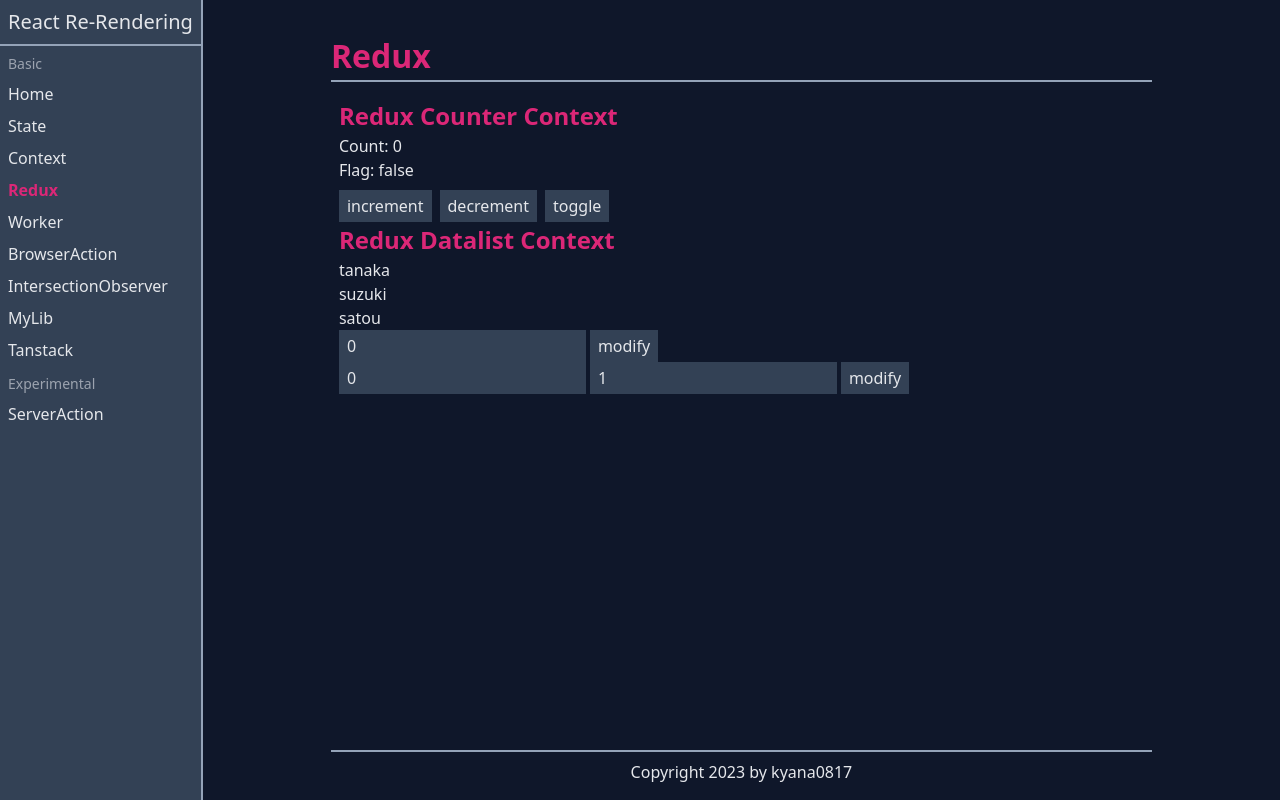
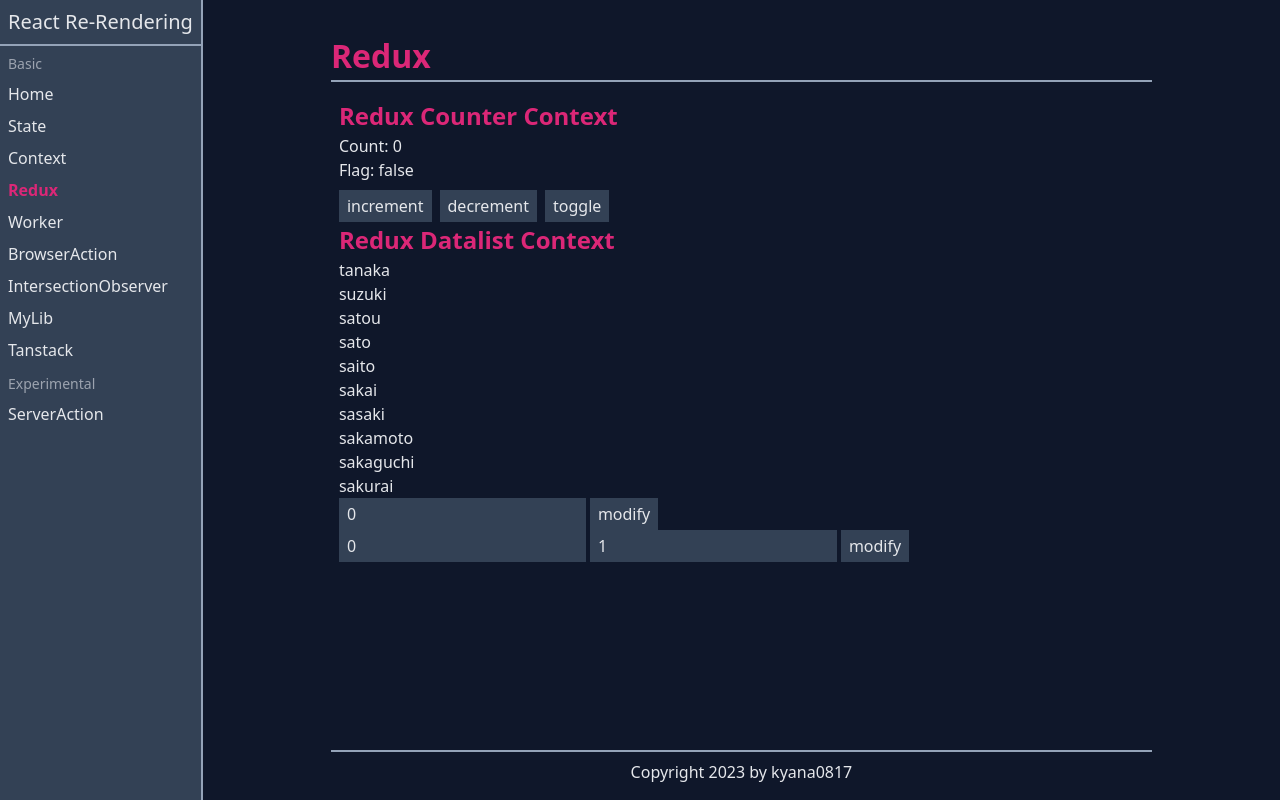
Before and after one commit to kyana0817/react-lab, a React (Vite) app: page /redux in a window 1280 px wide. Built offline with nearby package versions, Linux system fonts and the light colour scheme; what fetch-family would draw is missing.

Commit message:
:sparkles: Modify type of selector and action

```diff
--- a/src/hooks/useUtils.ts
+++ b/src/hooks/useUtils.ts
@@ -1,10 +1,11 @@
 import { useCallback, useState } from 'react'
 import { useDispatch, useSelector } from 'react-redux'
-import type { UseAppSelectorFn, UseAppDispatchFn, UseBoolFn  } from './useUtils.type'
+import { AppDispatch, RootState } from '@/stores'
+import type { UseBoolFn  } from './useUtils.type'
 
 // use redux hook
-export const useAppDispatch: UseAppDispatchFn = useDispatch
-export const useAppSelector: UseAppSelectorFn = useSelector
+export const useAppDispatch = useDispatch.withTypes<AppDispatch>()
+export const useAppSelector = useSelector.withTypes<RootState>()
 
 // common hook
 export const useBool: UseBoolFn = (initialState = false) => {
--- a/src/hooks/useUtils.type.ts
+++ b/src/hooks/useUtils.type.ts
@@ -1,9 +1,3 @@
-import type { TypedUseSelectorHook } from 'react-redux'
-import type { RootState, AppDispatch } from '@/stores'
-
-export type UseAppDispatchFn =  () => AppDispatch
-export type UseAppSelectorFn = TypedUseSelectorHook<RootState>
-
 type HandleTrueFn = () => void
 type HandleFalseFn = () => void
 type HandleToggleFn = () => void
--- a/src/stores/datalist.ts
+++ b/src/stores/datalist.ts
@@ -11,7 +11,14 @@
 const initialState: DatalistState = [
   { id: 0, text: 'tanaka' },
   { id: 1, text: 'suzuki' },
-  { id: 2, text: 'satou' }
+  { id: 2, text: 'satou' },
+  { id: 3, text: 'sato' },
+  { id: 4, text: 'saito' },
+  { id: 5, text: 'sakai' },
+  { id: 6, text: 'sasaki' },
+  { id: 7, text: 'sakamoto' },
+  { id: 8, text: 'sakaguchi' },
+  { id: 9, text: 'sakurai' }
 ]
 
 const datalistSlice = createSlice({
@@ -29,10 +36,13 @@
       if (!s || !t) return
       state[source] = t
       state[target] = s
+    },
+    deleteItem: (state: DatalistState, action: PayloadAction<number>) => {
+      state.splice(action.payload, 1)
     }
   }
 })
 
-export const { modifyText, modifyOrder } = datalistSlice.actions
+export const { modifyText, modifyOrder, deleteItem } = datalistSlice.actions
 
 export default datalistSlice.reducer
```
